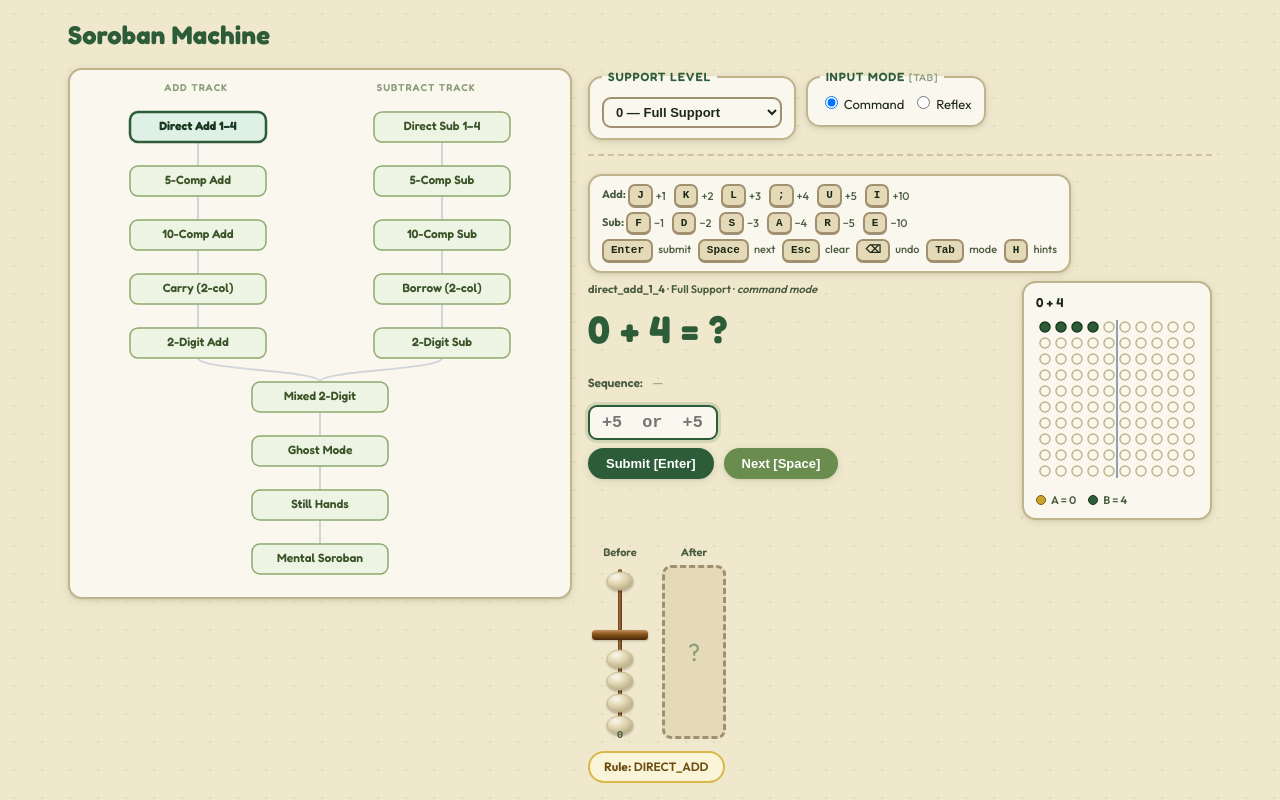
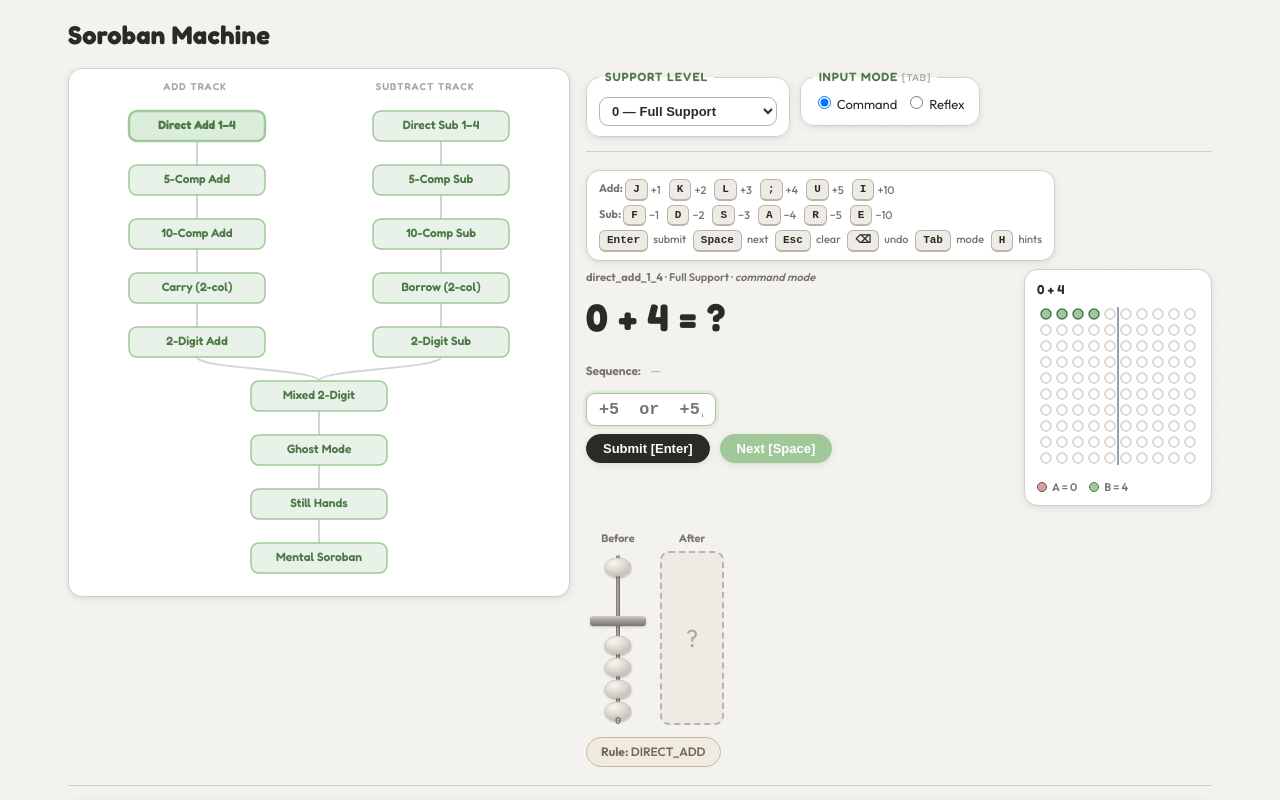
Before and after one commit to DavidTbilisi/SorobanMachine, a plain HTML site: page index.html in a window 1280 px wide. Both pictures are taken after a click on the button "Start Exercise". Shown: the top 800 px of the page. Drawn offline with Linux system fonts and the light colour scheme.

Commit message:
style: milk green + milk red palette with warm neutrals
Soft desaturated palette: milk green #a0c898, milk red #d8a0a0,
neutral warm gray base #f4f2ee. Charcoal submit button, milk green
next button, milk red for incorrect/reset. Beads: milk red upper,
milk green lower, neutral linen inactive, gray rod and beam.
Skill tree in matching muted tones throughout.

Co-Authored-By: Claude Sonnet 4.6 <noreply@anthropic.com>

```diff
--- a/css/style.css
+++ b/css/style.css
@@ -3,57 +3,40 @@
 *, *::before, *::after { box-sizing: border-box; }
 
 :root {
-  /* ── Palette ── */
-  --cream:       #f0e8cc;
-  --sage:        #8daa6e;
-  --olive:       #6a8c4e;
-  --forest:      #2d5c38;
-  --gold:        #c9a42a;
-  --brown:       #8b561c;
+  /* ── Neutrals ── */
+  --bg:          #f4f2ee;
+  --surface:     #ffffff;
+  --surface-2:   #eeebe5;
+  --border:      #d4d0c8;
+  --border-dark: #b8b4aa;
 
-  /* ── Surfaces ── */
-  --bg:          #f0e8cc;
-  --surface:     #faf7ee;
-  --surface-2:   #e4dab8;
-  --border:      #c0b48c;
-  --border-dark: #a09070;
+  --text:        #2c2a26;
+  --text-muted:  #78746e;
+  --text-faint:  #aaa89e;
 
-  /* ── Text ── */
-  --text:        #1c2818;
-  --text-muted:  #4a5c40;
-  --text-faint:  #8a9c78;
+  /* ── Milk Green ── */
+  --mg:          #a0c898;
+  --mg-light:    #daeeda;
+  --mg-mid:      #c0dab8;
+  --mg-dark:     #4e7848;
 
-  /* ── Primary: Forest Green ── */
-  --primary:     #2d5c38;
-  --primary-bg:  #e4f0e0;
-  --primary-dim: #6a8c4e;
+  /* ── Milk Red ── */
+  --mr:          #d8a0a0;
+  --mr-light:    #f4e0e0;
+  --mr-mid:      #e8c0c0;
+  --mr-dark:     #7a4848;
 
-  /* ── Sage (secondary, interactive) ── */
-  --sage-bg:     #eef4e4;
-  --sage-border: #b4c89a;
-  --sage-text:   #3a5428;
-
-  /* ── Gold (attention, highlights) ── */
-  --gold-bg:     #faf4d8;
-  --gold-border: #d8b84a;
-  --gold-text:   #6a4c10;
-
-  /* ── Brown (warm, incorrect — not alarming) ── */
-  --brown-bg:    #f4e8d4;
-  --brown-border:#c49060;
-  --brown-text:  #5a2c08;
-
-  /* ── Green (correct) ── */
-  --green-bg:    #dff0e4;
-  --green-border:#7ab490;
-  --green-text:  #1c4828;
+  /* ── Warm neutral accent ── */
+  --sand:        #c8b89a;
+  --sand-light:  #f0ebe0;
+  --sand-dark:   #786858;
 
   --radius:      14px;
   --radius-sm:   9px;
   --radius-pill: 999px;
 
-  --shadow:    0 2px 8px rgba(28,40,20,.10), 0 1px 3px rgba(28,40,20,.07);
-  --shadow-md: 0 6px 20px rgba(28,40,20,.12), 0 2px 6px rgba(28,40,20,.08);
+  --shadow:    0 2px 8px rgba(44,42,38,.08), 0 1px 3px rgba(44,42,38,.05);
+  --shadow-md: 0 6px 20px rgba(44,42,38,.10), 0 2px 6px rgba(44,42,38,.06);
 }
 
 body {
@@ -64,7 +47,7 @@ body {
   margin: 16px auto;
   padding: 0 18px;
   background: var(--bg);
-  background-image: radial-gradient(circle, rgba(45,92,56,.10) 1.5px, transparent 1.5px);
+  background-image: radial-gradient(circle, rgba(160,200,152,.14) 1.5px, transparent 1.5px);
   background-size: 28px 28px;
   color: var(--text);
 }
@@ -75,14 +58,13 @@ h1 {
   font-weight: 700;
   letter-spacing: 0.01em;
   margin: 0 0 14px;
-  color: var(--forest);
+  color: var(--text);
 }
 
 hr {
   border: none;
-  border-top: 2px dashed var(--border);
+  border-top: 1px solid var(--border);
   margin: 14px 0;
-  opacity: 0.7;
 }
 
 /* ── Selectors row ───────────────────────────────────────────────────────────── */
@@ -95,7 +77,7 @@ hr {
 }
 
 fieldset {
-  border: 2px solid var(--border);
+  border: 1.5px solid var(--border);
   border-radius: var(--radius);
   padding: 7px 12px 10px;
   margin: 0;
@@ -110,7 +92,7 @@ legend {
   font-size: 12px;
   text-transform: uppercase;
   letter-spacing: 0.07em;
-  color: var(--forest);
+  color: var(--mg-dark);
   padding: 0 6px;
 }
 
@@ -125,9 +107,9 @@ legend {
   padding: 2px 6px;
   transition: background 0.1s;
 }
-.skill-label:hover:not(.skill-unavailable) { background: var(--primary-bg); }
+.skill-label:hover:not(.skill-unavailable) { background: var(--mg-light); }
 .skill-unavailable { opacity: 0.4; cursor: default; }
-.skill-recommended .skill-meta { color: var(--gold); }
+.skill-recommended .skill-meta { color: var(--sand-dark); }
 .skill-meta { color: var(--text-faint); font-size: 11px; }
 
 select {
@@ -135,7 +117,7 @@ select {
   font-size: 13px;
   font-weight: 600;
   padding: 5px 8px;
-  border: 2px solid var(--border-dark);
+  border: 1.5px solid var(--border-dark);
   border-radius: var(--radius-sm);
   background: var(--surface);
   color: var(--text);
@@ -143,7 +125,7 @@ select {
   width: 100%;
   margin-top: 4px;
 }
-select:focus { outline: 2px solid var(--primary); outline-offset: 2px; }
+select:focus { outline: 2px solid var(--mg); outline-offset: 2px; }
 
 .key-hint { font-size: 10px; color: var(--text-faint); font-weight: 400; }
 
@@ -162,7 +144,7 @@ select:focus { outline: 2px solid var(--primary); outline-offset: 2px; }
   font-weight: 700;
   letter-spacing: 0.02em;
   margin: 4px 0 10px;
-  color: var(--forest);
+  color: var(--text);
   font-variant-numeric: tabular-nums;
 }
 
@@ -173,7 +155,7 @@ input[type="text"] {
   padding: 6px 12px;
   width: 130px;
   margin-right: 6px;
-  border: 2px solid var(--border-dark);
+  border: 1.5px solid var(--border-dark);
   border-radius: var(--radius-sm);
   background: var(--surface);
   color: var(--text);
@@ -182,8 +164,8 @@ input[type="text"] {
 }
 input[type="text"]:focus {
   outline: none;
-  border-color: var(--forest);
-  box-shadow: 0 0 0 3px rgba(45,92,56,.15);
+  border-color: var(--mg);
+  box-shadow: 0 0 0 3px rgba(160,200,152,.20);
 }
 input[type="text"]:disabled { background: var(--surface-2); color: var(--text-faint); }
 
@@ -194,7 +176,7 @@ button {
   font-size: 13px;
   font-weight: 600;
   cursor: pointer;
-  border: 2px solid var(--border-dark);
+  border: 1.5px solid var(--border-dark);
   border-radius: var(--radius-pill);
   background: var(--surface);
   color: var(--text);
@@ -210,19 +192,19 @@ button:active:not(:disabled) { transform: translateY(1px); box-shadow: none; }
 button:disabled { opacity: 0.35; cursor: default; box-shadow: none; }
 
 #btn-submit {
-  background: var(--forest);
-  border-color: var(--forest);
+  background: var(--text);
+  border-color: var(--text);
   color: #fff;
 }
-#btn-submit:hover:not(:disabled) { background: #1e3f28; border-color: #1e3f28; }
-#btn-submit:disabled { background: var(--forest); border-color: var(--forest); opacity: 0.35; }
+#btn-submit:hover:not(:disabled) { background: #1a1816; border-color: #1a1816; }
+#btn-submit:disabled { background: var(--text); border-color: var(--text); opacity: 0.35; }
 
 #btn-next {
-  background: var(--olive);
-  border-color: var(--olive);
+  background: var(--mg);
+  border-color: var(--mg);
   color: #fff;
 }
-#btn-next:hover:not(:disabled) { background: #516c3c; border-color: #516c3c; }
+#btn-next:hover:not(:disabled) { background: var(--mg-dark); border-color: var(--mg-dark); }
 
 /* ── Exercise + grid side-by-side ────────────────────────────────────────────── */
 
@@ -241,7 +223,7 @@ button:disabled { opacity: 0.35; cursor: default; box-shadow: none; }
   display: inline-block;
   padding: 10px 12px;
   background: var(--surface);
-  border: 2px solid var(--border);
+  border: 1.5px solid var(--border);
   border-radius: var(--radius);
   box-shadow: var(--shadow);
 }
@@ -269,8 +251,8 @@ button:disabled { opacity: 0.35; cursor: default; box-shadow: none; }
   border-radius: 50%;
   vertical-align: middle;
 }
-.grid-dot-a { background: var(--gold);  border: 1px solid var(--brown); }
-.grid-dot-b { background: var(--forest); border: 1px solid #1a3820; }
+.grid-dot-a { background: var(--mr);  border: 1px solid var(--mr-dark); }
+.grid-dot-b { background: var(--mg);  border: 1px solid var(--mg-dark); }
 
 /* ── Soroban SVG ─────────────────────────────────────────────────────────────── */
 
@@ -288,8 +270,7 @@ button:disabled { opacity: 0.35; cursor: default; box-shadow: none; }
 }
 
 .soroban-cols { display: flex; gap: 10px; align-items: flex-start; }
-
-.soroban-col { display: flex; flex-direction: column; align-items: center; gap: 4px; }
+.soroban-col  { display: flex; flex-direction: column; align-items: center; gap: 4px; }
 
 .soroban-col-label {
   font-family: 'Fredoka', sans-serif;
@@ -302,9 +283,9 @@ button:disabled { opacity: 0.35; cursor: default; box-shadow: none; }
 .soroban-svg { display: block; }
 
 .soroban-focused {
-  outline: 3px solid var(--forest);
+  outline: 2.5px solid var(--mg);
   border-radius: var(--radius-sm);
-  background: var(--primary-bg);
+  background: var(--mg-light);
   padding: 4px;
 }
 
@@ -315,7 +296,7 @@ button:disabled { opacity: 0.35; cursor: default; box-shadow: none; }
   display: flex;
   align-items: center;
   justify-content: center;
-  border: 3px dashed var(--border-dark);
+  border: 2px dashed var(--border-dark);
   border-radius: var(--radius-sm);
   font-size: 1.5rem;
   color: var(--text-faint);
@@ -328,12 +309,12 @@ button:disabled { opacity: 0.35; cursor: default; box-shadow: none; }
   display: inline-block;
   margin: 4px 0;
   padding: 5px 14px;
-  background: var(--gold-bg);
-  border: 2px solid var(--gold-border);
+  background: var(--sand-light);
+  border: 1.5px solid var(--sand);
   border-radius: var(--radius-pill);
   font-size: 12px;
   font-weight: 600;
-  color: var(--gold-text);
+  color: var(--sand-dark);
 }
 
 /* ── Feedback ────────────────────────────────────────────────────────────────── */
@@ -341,28 +322,28 @@ button:disabled { opacity: 0.35; cursor: default; box-shadow: none; }
 #feedback {
   margin: 8px 0;
   padding: 10px 14px;
-  border: 2px solid var(--border);
+  border: 1.5px solid var(--border);
   background: var(--surface);
   border-radius: var(--radius);
   box-shadow: var(--shadow);
   font-size: 13px;
   font-weight: 500;
 }
-#feedback.correct   { border-color: var(--green-border); background: var(--green-bg); }
-#feedback.incorrect { border-color: var(--brown-border); background: var(--brown-bg); }
+#feedback.correct   { border-color: var(--mg-mid);  background: var(--mg-light); }
+#feedback.incorrect { border-color: var(--mr-mid);  background: var(--mr-light); }
 #feedback ol { margin: 8px 0 0; padding-left: 22px; }
-#feedback hr { margin: 8px 0; border: none; border-top: 2px dashed var(--border); }
-.note { margin: 4px 0; color: var(--gold-text); font-style: italic; font-size: 12px; font-weight: 600; }
+#feedback hr { margin: 8px 0; border: none; border-top: 1px solid var(--border); }
+.note { margin: 4px 0; color: var(--sand-dark); font-style: italic; font-size: 12px; font-weight: 600; }
 
 /* ── Provisional notice ──────────────────────────────────────────────────────── */
 
 .notice-provisional {
   margin: 6px 0;
   padding: 8px 14px;
-  background: var(--gold-bg);
-  border: 2px solid var(--gold-border);
+  background: var(--sand-light);
+  border: 1.5px solid var(--sand);
   border-radius: var(--radius);
-  color: var(--gold-text);
+  color: var(--sand-dark);
   font-size: 12px;
   font-weight: 600;
 }
@@ -386,26 +367,26 @@ th, td {
   text-align: left;
 }
 thead th {
-  background: var(--forest);
-  color: var(--cream);
+  background: var(--surface-2);
+  color: var(--text-muted);
   font-family: 'Fredoka', sans-serif;
   font-weight: 600;
-  font-size: 12px;
+  font-size: 11px;
   text-transform: uppercase;
   letter-spacing: 0.07em;
-  border-color: rgba(255,255,255,0.15);
+  border-color: var(--border);
 }
 
 .dashboard-table .gate-cell { font-size: 12px; }
 
-.pass  { color: var(--forest);     font-weight: 700; }
-.fail  { color: var(--brown-text); font-weight: 600; }
+.pass  { color: var(--mg-dark); font-weight: 700; }
+.fail  { color: var(--mr-dark); font-weight: 600; }
 
 .row-locked      { color: var(--text-faint); }
-.row-mastered    { background: var(--green-bg); }
-.row-provisional { background: var(--gold-bg); }
-.row-rusty       { background: var(--brown-bg); color: var(--brown-text); }
-.row-incorrect   { background: var(--brown-bg); }
+.row-mastered    { background: var(--mg-light); }
+.row-provisional { background: var(--sand-light); }
+.row-rusty       { background: #fdf6e8; color: var(--sand-dark); }
+.row-incorrect   { background: var(--mr-light); }
 
 /* ── Keyboard legend ─────────────────────────────────────────────────────────── */
 
@@ -414,7 +395,7 @@ thead th {
   margin: 4px 0 8px;
   padding: 8px 12px;
   background: var(--surface);
-  border: 2px solid var(--border);
+  border: 1.5px solid var(--border);
   border-radius: var(--radius);
   font-size: 11px;
   font-weight: 500;
@@ -424,15 +405,14 @@ thead th {
 
 .legend-row { margin-bottom: 4px; }
 .legend-row:last-child { margin-bottom: 0; }
-
 .legend-key { display: inline-flex; align-items: center; gap: 3px; margin-right: 8px; }
 
 kbd {
   display: inline-block;
   padding: 1px 7px;
-  border: 2px solid var(--border-dark);
-  border-bottom-width: 3px;
-  border-radius: 7px;
+  border: 1.5px solid var(--border-dark);
+  border-bottom-width: 2.5px;
+  border-radius: 6px;
   background: var(--surface-2);
   font-family: ui-monospace, monospace;
   font-size: 11px;
@@ -448,17 +428,17 @@ kbd {
 .token-chip {
   display: inline-block;
   padding: 2px 10px;
-  border: 2px solid var(--sage-border);
+  border: 1.5px solid var(--border-dark);
   border-radius: var(--radius-pill);
-  background: var(--sage-bg);
-  color: var(--sage-text);
+  background: var(--surface-2);
+  color: var(--text-muted);
   font-size: 12px;
   font-weight: 600;
   margin: 1px 2px;
 }
 
-.token-chip.correct   { background: var(--green-bg);  border-color: var(--green-border); color: var(--green-text); }
-.token-chip.incorrect { background: var(--brown-bg);  border-color: var(--brown-border); color: var(--brown-text); }
+.token-chip.correct   { background: var(--mg-light); border-color: var(--mg-mid); color: var(--mg-dark); }
+.token-chip.incorrect { background: var(--mr-light); border-color: var(--mr-mid); color: var(--mr-dark); }
 
 .seq-empty { color: var(--text-faint); font-style: italic; }
 .seq-label { font-family: 'Fredoka', sans-serif; font-weight: 600; color: var(--text-muted); margin-right: 6px; font-size: 12px; }
@@ -466,7 +446,7 @@ kbd {
 .reflex-sequence {
   min-height: 34px;
   padding: 5px 12px;
-  border: 2px solid var(--border-dark);
+  border: 1.5px solid var(--border-dark);
   border-radius: var(--radius);
   background: var(--surface);
   display: inline-block;
@@ -484,13 +464,7 @@ kbd {
 
 /* ── Button row ──────────────────────────────────────────────────────────────── */
 
-.btn-row {
-  display: flex;
-  gap: 6px;
-  align-items: center;
-  margin-top: 8px;
-  flex-wrap: wrap;
-}
+.btn-row { display: flex; gap: 6px; align-items: center; margin-top: 8px; flex-wrap: wrap; }
 
 /* ── App layout ──────────────────────────────────────────────────────────────── */
 
@@ -502,7 +476,7 @@ kbd {
 
 .skill-tree-wrap {
   background: var(--surface);
-  border: 2px solid var(--border);
+  border: 1.5px solid var(--border);
   border-radius: var(--radius);
   box-shadow: var(--shadow);
   padding: 10px;
@@ -524,14 +498,14 @@ kbd {
 
 .skill-tree-svg { display: block; max-width: 100%; }
 .skill-node rect { transition: filter 0.15s, stroke-width 0.15s; }
-.skill-node:hover rect { filter: brightness(0.93); stroke-width: 2.5; }
+.skill-node:hover rect { filter: brightness(0.94); stroke-width: 2.5; }
 
 /* ── Misc ────────────────────────────────────────────────────────────────────── */
 
 details {
   margin: 4px 0;
   background: var(--surface);
-  border: 2px solid var(--border);
+  border: 1.5px solid var(--border);
   border-radius: var(--radius);
   overflow: hidden;
   box-shadow: var(--shadow);
@@ -546,19 +520,19 @@ summary {
   font-size: 13px;
   color: var(--text);
   background: var(--surface-2);
-  border-bottom: 2px solid var(--border);
+  border-bottom: 1px solid var(--border);
 }
-summary::-webkit-details-marker { color: var(--forest); }
+summary::-webkit-details-marker { color: var(--mg-dark); }
 details[open] summary { border-bottom-color: var(--border); }
 details > div { padding: 10px 12px; }
 
 #btn-reset {
-  background: var(--brown-bg);
-  border-color: var(--brown-border);
-  color: var(--brown-text);
+  background: var(--mr-light);
+  border-color: var(--mr-mid);
+  color: var(--mr-dark);
 }
 #btn-reset:hover:not(:disabled) {
-  background: var(--brown);
-  border-color: var(--brown);
+  background: var(--mr);
+  border-color: var(--mr);
   color: #fff;
 }
--- a/js/ui/views.js
+++ b/js/ui/views.js
@@ -113,7 +113,7 @@ function sorobanSVG(value) {
 
   const bead = (cy, active, isUpper = false) => {
     const fill   = active ? (isUpper ? 'url(#sg-upper)' : 'url(#sg-lower)') : 'url(#sg-inactive)';
-    const stroke = active ? (isUpper ? '#7a5a10' : '#1a3820') : '#c0b48c';
+    const stroke = active ? (isUpper ? '#8a5050' : '#507850') : '#c8c4bc';
     const glow   = active ? `<ellipse cx="${cx - rx*0.28}" cy="${cy - ry*0.32}" rx="${rx*0.28}" ry="${ry*0.22}" fill="rgba(255,255,255,0.52)"/>` : '';
     return `<ellipse cx="${cx}" cy="${cy}" rx="${rx}" ry="${ry}" fill="${fill}" stroke="${stroke}" stroke-width="0.8" filter="url(#sg-drop)"/>
     ${glow}`;
@@ -122,29 +122,29 @@ function sorobanSVG(value) {
   return `<svg width="${W}" height="${H}" viewBox="0 0 ${W} ${H}" class="soroban-svg">
     <defs>
       <radialGradient id="sg-upper" cx="35%" cy="28%" r="68%" gradientUnits="objectBoundingBox">
-        <stop offset="0%"   stop-color="#f0e0a0"/>
-        <stop offset="40%"  stop-color="#c9a42a"/>
-        <stop offset="100%" stop-color="#7a5a10"/>
+        <stop offset="0%"   stop-color="#f8e8e8"/>
+        <stop offset="42%"  stop-color="#d8a0a0"/>
+        <stop offset="100%" stop-color="#8a5050"/>
       </radialGradient>
       <radialGradient id="sg-lower" cx="35%" cy="28%" r="68%" gradientUnits="objectBoundingBox">
-        <stop offset="0%"   stop-color="#b8d0a0"/>
-        <stop offset="40%"  stop-color="#2d5c38"/>
-        <stop offset="100%" stop-color="#1a3820"/>
+        <stop offset="0%"   stop-color="#e0f0dc"/>
+        <stop offset="42%"  stop-color="#a0c898"/>
+        <stop offset="100%" stop-color="#507850"/>
       </radialGradient>
       <radialGradient id="sg-inactive" cx="35%" cy="28%" r="68%" gradientUnits="objectBoundingBox">
-        <stop offset="0%"   stop-color="#faf7ee"/>
-        <stop offset="50%"  stop-color="#e4dab8"/>
-        <stop offset="100%" stop-color="#c0b48c"/>
+        <stop offset="0%"   stop-color="#f8f6f2"/>
+        <stop offset="50%"  stop-color="#e4e0d8"/>
+        <stop offset="100%" stop-color="#c8c4bc"/>
       </radialGradient>
       <linearGradient id="sg-rod" x1="${cx-2}" y1="0" x2="${cx+2}" y2="0" gradientUnits="userSpaceOnUse">
-        <stop offset="0%"   stop-color="#5a3010"/>
-        <stop offset="40%"  stop-color="#a07040"/>
-        <stop offset="100%" stop-color="#5a3010"/>
+        <stop offset="0%"   stop-color="#686460"/>
+        <stop offset="40%"  stop-color="#b4b0a8"/>
+        <stop offset="100%" stop-color="#686460"/>
       </linearGradient>
       <linearGradient id="sg-beam" x1="0" y1="${beamY-5}" x2="0" y2="${beamY+5}" gradientUnits="userSpaceOnUse">
-        <stop offset="0%"   stop-color="#c49060"/>
-        <stop offset="40%"  stop-color="#8b561c"/>
-        <stop offset="100%" stop-color="#4a2808"/>
+        <stop offset="0%"   stop-color="#d4cec8"/>
+        <stop offset="40%"  stop-color="#a8a09a"/>
+        <stop offset="100%" stop-color="#787470"/>
       </linearGradient>
       <filter id="sg-drop" x="-25%" y="-25%" width="150%" height="150%">
         <feDropShadow dx="0" dy="1.5" stdDeviation="1.2" flood-color="rgba(0,0,0,0.30)"/>
@@ -157,7 +157,7 @@ function sorobanSVG(value) {
     <rect x="4" y="${beamY-5}" width="${W-8}" height="10" fill="url(#sg-beam)" rx="3.5" filter="url(#sg-beam-shadow)"/>
     ${bead(upperCY, upper === 1, true)}
     ${beads.map(b => bead(b.cy, b.active, false)).join('\n    ')}
-    <text x="${cx}" y="${H-1}" text-anchor="middle" font-size="11" fill="#4a5c40" font-family="monospace" font-weight="700">${value}</text>
+    <text x="${cx}" y="${H-1}" text-anchor="middle" font-size="11" fill="#78746e" font-family="monospace" font-weight="700">${value}</text>
   </svg>`;
 }
 
@@ -255,9 +255,9 @@ export function numberGridHTML(exercise, supportLevel) {
   const W = COLS * (CELL + GAP) - GAP + PAD * 2;
   const H = ROWS * (CELL + GAP) - GAP + PAD * 2;
 
-  const A_FILL = '#c9a42a', A_STROKE = '#7a5a10';
-  const B_FILL = '#2d5c38', B_STROKE = '#1a3820';
-  const EMPTY_STROKE = '#c0b48c';
+  const A_FILL = '#d8a0a0', A_STROKE = '#8a5050';
+  const B_FILL = '#a0c898', B_STROKE = '#507850';
+  const EMPTY_STROKE = '#d4d0c8';
 
   const aCount = Math.max(0, Math.min(100, startValue));
   const bStart = aCount;
@@ -493,11 +493,11 @@ export function skillTreeHTML(progress, selectedSkillId) {
   };
 
   const STYLE = {
-    locked:      { fill: '#f0ead8', stroke: '#c0b48c', text: '#a09070', weight: '400' },
-    learning:    { fill: '#eef4e4', stroke: '#8daa6e', text: '#3a5428', weight: '600' },
-    provisional: { fill: '#faf4d8', stroke: '#c9a42a', text: '#6a4c10', weight: '600' },
-    mastered:    { fill: '#dff0e4', stroke: '#2d5c38', text: '#1a3820', weight: '700' },
-    rusty:       { fill: '#f4e8d4', stroke: '#8b561c', text: '#5a2c08', weight: '600' },
+    locked:      { fill: '#f4f2ee', stroke: '#d4d0c8', text: '#aaa89e', weight: '400' },
+    learning:    { fill: '#e8f2e8', stroke: '#a0c898', text: '#4e7848', weight: '600' },
+    provisional: { fill: '#f0ebe0', stroke: '#c8b89a', text: '#786858', weight: '600' },
+    mastered:    { fill: '#daeeda', stroke: '#7ab890', text: '#4e7848', weight: '700' },
+    rusty:       { fill: '#fdf6e8', stroke: '#d4b878', text: '#786848', weight: '600' },
   };
 
   const ICON = { locked: '', learning: '', provisional: '◑ ', mastered: '✓ ', rusty: '⚠ ' };
@@ -521,12 +521,12 @@ export function skillTreeHTML(progress, selectedSkillId) {
 
     return `<g class="skill-node" data-skill-id="${skill.id}" style="cursor:pointer">
       <rect x="${x - NODE_W / 2}" y="${y - NODE_H / 2}" width="${NODE_W}" height="${NODE_H}" rx="${RX}"
-        fill="${isSelected ? '#dff0e4' : st.fill}"
-        stroke="${isSelected ? '#2d5c38' : st.stroke}"
+        fill="${isSelected ? '#daeeda' : st.fill}"
+        stroke="${isSelected ? '#a0c898' : st.stroke}"
         stroke-width="${isSelected ? 2.5 : 1.5}"/>
       <text x="${x}" y="${y}" text-anchor="middle" dominant-baseline="middle"
         font-size="12" font-family="'Fredoka',system-ui,sans-serif"
-        fill="${isSelected ? '#1a3820' : st.text}"
+        fill="${isSelected ? '#4e7848' : st.text}"
         font-weight="${isSelected ? '700' : st.weight}">
         ${ICON[status]}${label}
       </text>
```
